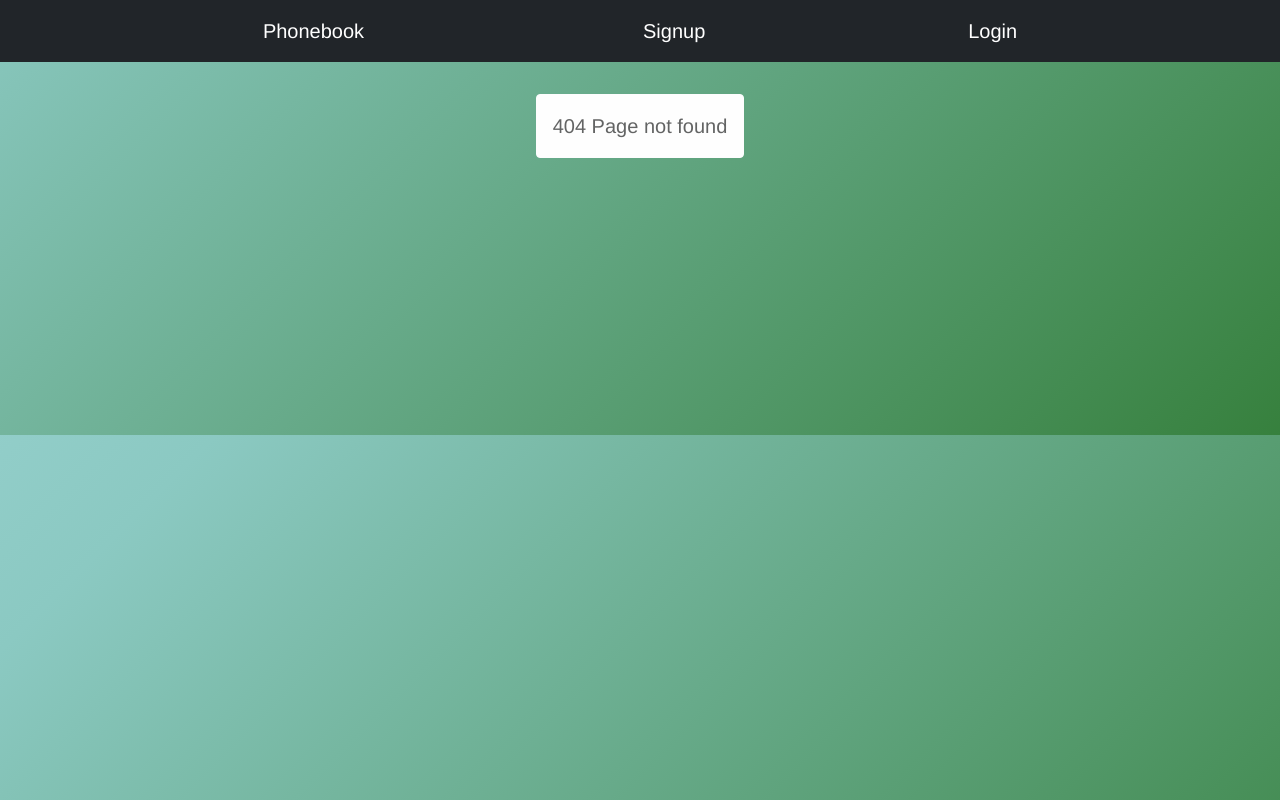
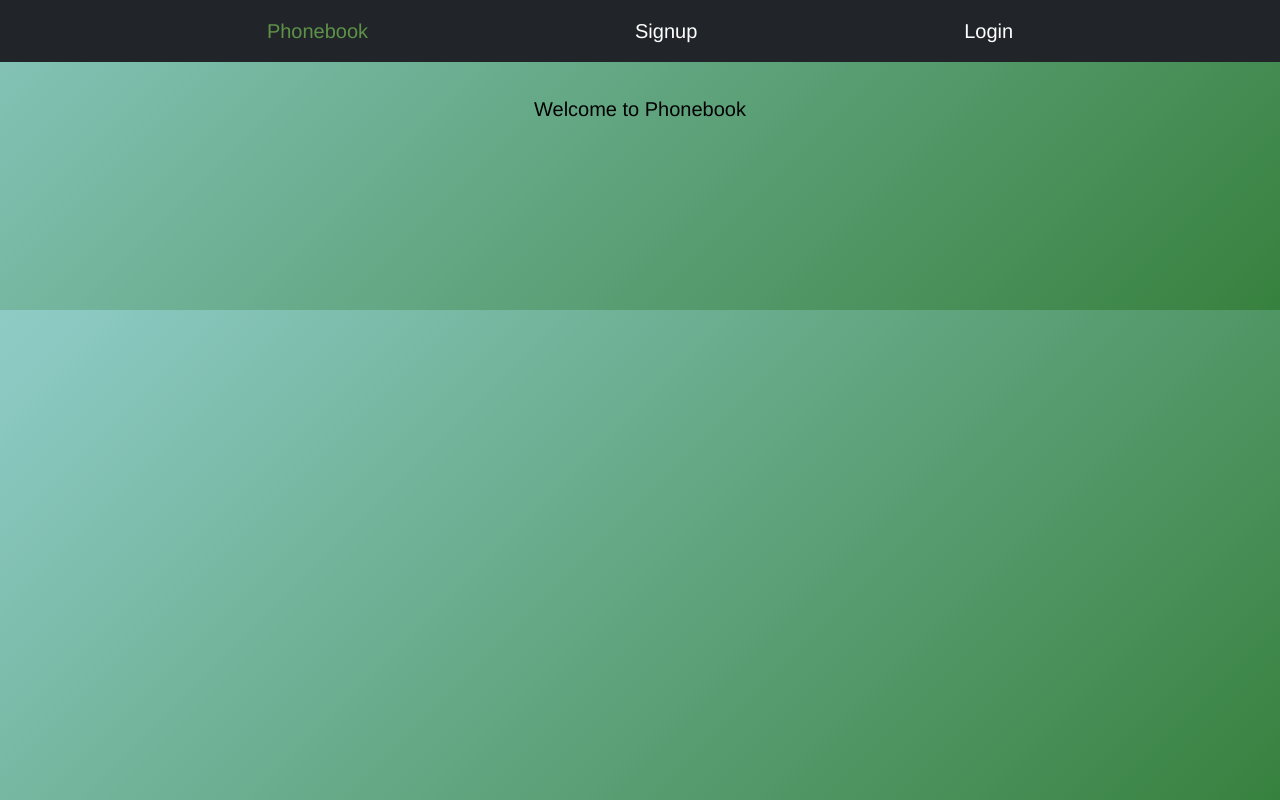
Before and after one commit to Oleksandra-Mas/goit-react-hw-08-phonebook, a React (Create React App) app: page /about in a window 1280 px wide. Before the commit this address had no page. Built offline with nearby package versions, Linux system fonts and the light colour scheme.

Commit message:
added fixes

```diff
--- a/src/App.js
+++ b/src/App.js
@@ -1,4 +1,4 @@
-import { Routes, Route } from 'react-router-dom';
+import { Routes, Route, Navigate } from 'react-router-dom';
 import { useEffect } from 'react';
 import { useDispatch, useSelector } from 'react-redux';
 import 'bootstrap/dist/css/bootstrap.css';
@@ -11,9 +11,9 @@ import AppBar from './components/AppBar/AppBar';
 import SignupForm from './components/Signup/Signup';
 import LoginForm from './components/Login/Login';
 import Contacts from './components/Contacts/Contacts';
-import Error from './components/Error/Error';
 import PublicRoute from './components/PublicRoute/PublicRoute';
 import PrivateRoute from './components/PrivateRoute/PrivateRoute';
+import About from './components/About/About';
 
 export default function App() {
     const dispatch = useDispatch();
@@ -37,7 +37,8 @@ export default function App() {
                     path="contacts"
                     element={<PrivateRoute component={Contacts} />}
                 />
-                <Route path="*" element={<Error />} />
+                <Route path="/about" element={<About/>} />
+                <Route path="*" element={<Navigate to='/about' />} />
             </Routes>
             <ToastContainer />
         </div>
--- /dev/null
+++ b/src/components/About/About.jsx
@@ -0,0 +1,5 @@
+import React from 'react';
+
+export default function About() {
+    return <div>Welcome to Phonebook</div>;
+}
--- a/src/components/AppBar/AppBar.jsx
+++ b/src/components/AppBar/AppBar.jsx
@@ -1,4 +1,5 @@
 import React from 'react';
+import { NavLink } from 'react-router-dom';
 import { useSelector } from 'react-redux';
 import Navbar from 'react-bootstrap/Navbar';
 
@@ -11,7 +12,7 @@ export default function AppBar() {
     const isLoggedIn = useSelector(getIsLoggedIn);
     return (
         <Navbar className={styles.header} id="header" bg="dark" variant="dark">
-            <Navbar.Brand>Phonebook</Navbar.Brand>
+                <NavLink end to="/about">Phonebook</NavLink>
             {!isLoggedIn ? (
                 <>
                     <AuthNav />
--- a/src/components/Error/Error.jsx
+++ /dev/null
@@ -1,6 +0,0 @@
-import React from 'react';
-import Alert from 'react-bootstrap/Alert';
-
-export default function Error() {
-    return <Alert variant={'light'}>404 Page not found</Alert>;
-}
```
